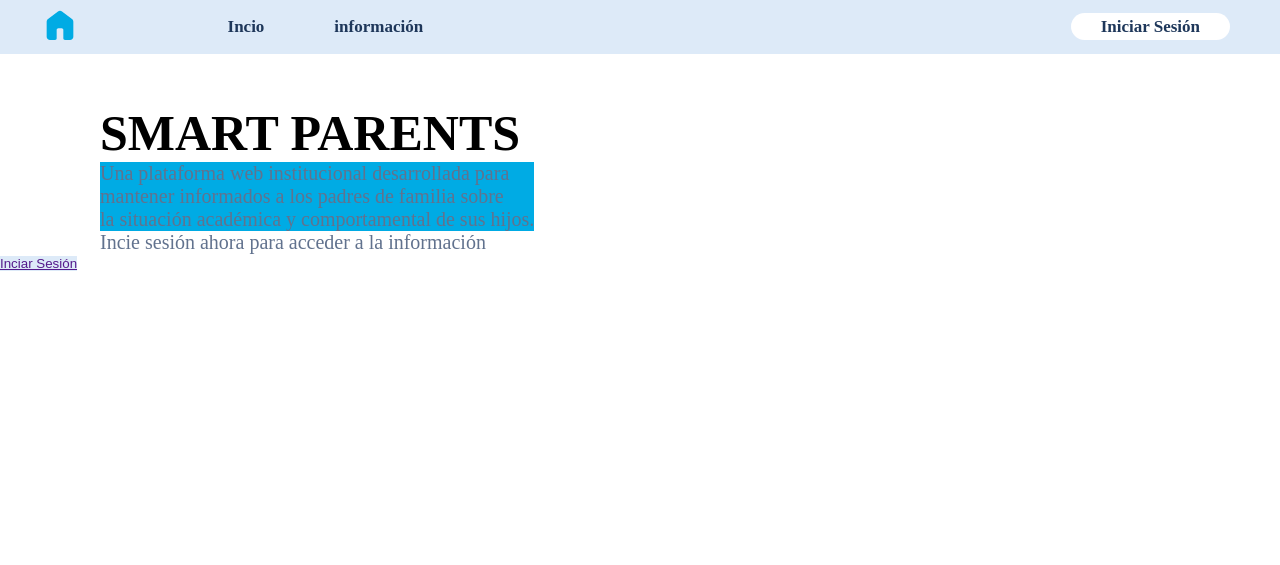
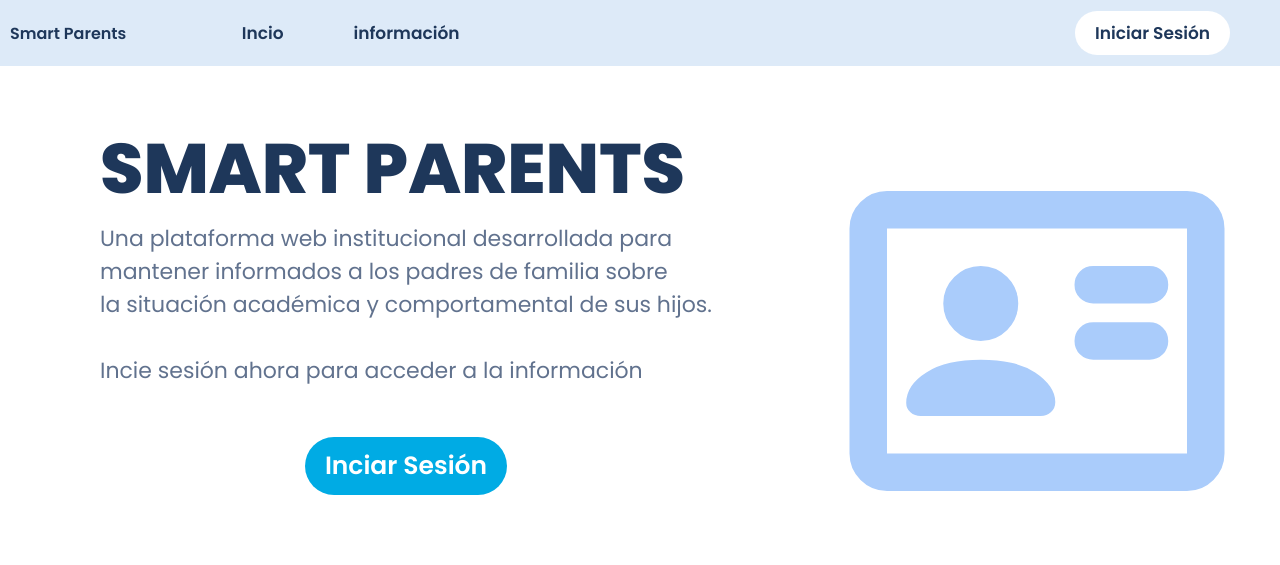
Before and after one commit to karloz-1/smart-parents, a PHP site: page / in a window 1280 px wide. Shown: the top 565 px of the page. Run offline with PHP 8.4, Linux system fonts and the light colour scheme.

Commit message:
cambios en el index

```diff
--- a/assets/css/style.css
+++ b/assets/css/style.css
@@ -10,23 +10,147 @@
     --color-bg: #ffffff; /* Color para el fondo de las paginas, botones secundarios, texto de botones, etc */
     --color-header: #ddeaf8; /* Color para el header de la pagina y alguna otra cosa que requiera un tono mas claro */
     --color-btn-primary: #00abe4; /* Color para los botonoes primarios */
-    --color-btn-primario-hover: #2373ff; /* Color para cuando el boton primario tiene el cursor encima */
+    --color-btn-primary-hover: #2373ff; /* Color para cuando el boton primario tiene el cursor encima */
     --color-heading: #1e375a; /* Color para toda clase de titulos, palabras con resalte o que requieran que esten mas oscuras */
     --color-text-base: #61728e; /* Color para los textos */
     --color-text-btn-hover: #2364d2; /* Color para el texto de un boton cuando el cursor este por arriba del boton */
+    --color-icons: #aaccfb;
+
+    /* fonts */
+    /*
+
+    https://fonts.google.com/specimen/Poppins *SELECCIONAR EN 'Select preview text' ESCOGER LATIN PARA VER LA FUENTE CORRECTAMENTE
+
+    .poppins-thin {
+    font-family: "Poppins", sans-serif;
+    font-weight: 100;
+    font-style: normal;
+}
+
+.poppins-extralight {
+    font-family: "Poppins", sans-serif;
+    font-weight: 200;
+    font-style: normal;
+}
+
+.poppins-light {
+    font-family: "Poppins", sans-serif;
+    font-weight: 300;
+    font-style: normal;
+}
+
+.poppins-regular {
+    font-family: "Poppins", sans-serif;
+    font-weight: 400;
+    font-style: normal;
+}
+
+.poppins-medium {
+    font-family: "Poppins", sans-serif;
+    font-weight: 500;
+    font-style: normal;
+}
+
+.poppins-semibold {
+    font-family: "Poppins", sans-serif;
+    font-weight: 600;
+    font-style: normal;
+}
+
+.poppins-bold {
+    font-family: "Poppins", sans-serif;
+    font-weight: 700;
+    font-style: normal;
+}
+
+.poppins-extrabold {
+    font-family: "Poppins", sans-serif;
+    font-weight: 800;
+    font-style: normal;
+}
+
+.poppins-black {
+    font-family: "Poppins", sans-serif;
+    font-weight: 900;
+    font-style: normal;
+}
+
+.poppins-thin-italic {
+    font-family: "Poppins", sans-serif;
+    font-weight: 100;
+    font-style: italic;
+}
+
+.poppins-extralight-italic {
+    font-family: "Poppins", sans-serif;
+    font-weight: 200;
+    font-style: italic;
+}
+
+.poppins-light-italic {
+    font-family: "Poppins", sans-serif;
+    font-weight: 300;
+    font-style: italic;
+}
+
+.poppins-regular-italic {
+    font-family: "Poppins", sans-serif;
+    font-weight: 400;
+    font-style: italic;
+}
+
+.poppins-medium-italic {
+    font-family: "Poppins", sans-serif;
+    font-weight: 500;
+    font-style: italic;
+}
+
+.poppins-semibold-italic {
+    font-family: "Poppins", sans-serif;
+    font-weight: 600;
+    font-style: italic;
+}
+
+.poppins-bold-italic {
+    font-family: "Poppins", sans-serif;
+    font-weight: 700;
+    font-style: italic;
+}
+
+.poppins-extrabold-italic {
+    font-family: "Poppins", sans-serif;
+    font-weight: 800;
+    font-style: italic;
+}
+
+.poppins-black-italic {
+    font-family: "Poppins", sans-serif;
+    font-weight: 900;
+    font-style: italic;
+}
+
+    */
 }
 
 /* === GENERAL === */
 
 h1 {
-    font-family: 'Poppins';
-    font-size: 50px;
+    font-family: "Poppins", sans-serif;
+    font-weight: 800;
+    font-style: normal;
+    font-size: 70px;
 }
 
 p {
-    font-family: 'Poppins';
+    font-family: "Poppins", sans-serif;
+    font-weight: 400;
+    font-style: normal;
     color: var(--color-text-base);
     font-size: 20px;
+}
+
+main {
+    display: flex;
 }
 
 /* === HEADER === */
@@ -35,15 +159,18 @@ p {
         display: flex;
         justify-content: space-between;
         align-items: center;
-        padding-bottom: 5px;
-        padding-top: 5px;
+        padding-bottom: 20px;
+        padding-top: 20px;
     }
 
     .header__logo {
         cursor: pointer; /* Cambia el cursor para hacer click */
-        width: 40px;
-        height: auto;
-        margin-left: 40px;
+        text-decoration: none;
+        font-family: "Poppins", sans-serif;
+        font-weight: 600;
+        font-style: normal;
+        color: var(--color-heading);
+        margin-left: 10px;
     }
 
     nav ul {
@@ -59,11 +186,12 @@ p {
     }
 
     nav ul li a {
+        font-family: "Poppins", sans-serif;
+        font-weight: 600;
+        font-style: normal;
         text-decoration: none;
         color: var(--color-heading);
-        font-weight: bold;
         font-size: 17px;
-        font-family: 'Poppins';
     }
 
     nav ul li a:hover {
@@ -77,33 +205,89 @@ p {
 
     /* === LOGIN BTN === */
         .header__btn_login a {
-            font-family: 'Poppins';
+            font-family: "Poppins", sans-serif;
+            font-weight: 600;
+            font-style: normal;
             text-decoration: none;
             background-color: white;
             margin-right: 50px;
             color: var(--color-heading);
             font-size: 17px;
-            font-weight: bold;
-            padding-left: 30px;
-            padding-right: 30px;
-            padding-bottom: 2%;
-            padding-top: 2%;
+            padding-left: 20px;
+            padding-right: 20px;
+            padding-bottom: 10px;
+            padding-top: 10px;
             border-radius: 100px; /* borde redondeado */
         }
 
         .header__btn_login a:hover {
-            font-family: 'Poppins';
             color: var(--color-text-btn-hover);
         }
 
 /* === HEADER === */
 
-.main__texto_principal {
+/* === MAIN === */
+
+.main__main_section {
+    display: inline-block;
     margin-left:100px;
     margin-top: 50px;
+    padding-bottom: 5px;
+}
+.main__titulo_principal {
+    font-family: "Poppins", sans-serif;
+    font-weight: 800;
+    font-style: normal;
+    font-size: 70px;
+    color: var(--color-heading);
 }
 .main__descripcion_principal {
+    font-family: "Poppins", sans-serif;
+    font-weight: 400;
+    font-style: normal;
     display: inline-block; /* Hace que la caja del texto se ajuste al texto */
-    background-color: #00abe4;
+    color: var(--color-text-base);
+    font-size: 22px;
+}
+.main__btn_login {
+    background-color: var(--color-bg);
+    border-radius: 50px;
+}
+.main__btn_login_div {
+    display: flex;
+    justify-content: center;
+    margin-top: 50px;
+}
+.main__btn_login a {
+    font-family: "Poppins", sans-serif;
+    font-weight: 600;
+    font-style: normal;
+    background-color: var(--color-btn-primary);
+    text-decoration: none;
+    color: var(--color-bg);
+    font-size: 25px;
+    padding-left: 20px;
+    padding-right: 20px;
+    padding-bottom: 10px;
+    padding-top: 10px;
+    display: inline-block;
+    border-radius: 50px;
+}
+.main__btn_login a:hover {
+    background-color: var(--color-btn-primary-hover);
+}
+
+/* === CARD / IMG === */
+.main__img_section {
+    display: flex;
+    justify-content: flex-end;
+    align-items: center;
+    margin-left: 100px;
+    margin-top: 50px;
+}
+
+.card {
+    height: 450px;
+    width: auto;
 }
 /* === MAIN === */
--- a/index.html
+++ b/index.html
@@ -4,13 +4,15 @@
     <meta charset="UTF-8">
     <meta name="viewport" content="width=device-width, initial-scale=1.0">
     <title>Document</title>
-    <link rel="stylesheet" href="assets/css/style.css">
+    <link rel="stylesheet" href="assets/css/style.css"> <!-- Conecta el CSS-->
+    <link rel="preconnect" href="https://fonts.googleapis.com"> <!-- Conecta la fuente -->
+    <link rel="preconnect" href="https://fonts.gstatic.com" crossorigin> <!-- Conecta la fuente -->
+    <link href="https://fonts.googleapis.com/css2?family=Poppins:ital,wght@0,100;0,200;0,300;0,400;0,500;0,600;0,700;0,800;0,900;1,100;1,200;1,300;1,400;1,500;1,600;1,700;1,800;1,900&display=swap" rel="stylesheet"> <!-- Conecta la fuente -->
 </head>
 <body>
     <header>
         <div>
-            <img src="assets/img/home_24dp_00ABE4_FILL1_wght400_GRAD0_opsz24.svg" alt="Logo Incio" class="header__logo">
-            <a href="index.html"></a>
+            <a href="index.html" class="header__logo">Smart Parents</a>
         </div>
         <nav>
             <ul>
@@ -31,15 +33,22 @@
         </button>
     </header>
     <main>
-        <section>
+        <section class="main__main_section">
             <div class="main__texto_principal">
-                <h1 class="main__titulo_principal_index">SMART PARENTS</h1>
-                <p class="main__descripcion_principal">Una plataforma web institucional desarrollada para <br> mantener informados a los padres de familia sobre <br> la situación académica y comportamental de sus hijos.</p>
-                <p class="main__descripcion_login">Incie sesión ahora para acceder a la información</p>
+                <h1 class="main__titulo_principal">SMART PARENTS</h1>
+                <p class="main__descripcion_principal">
+                    Una plataforma web institucional desarrollada para <br> mantener informados a los padres de familia sobre <br> la situación académica y comportamental de sus hijos. <br><br>
+                    Incie sesión ahora para acceder a la información
+                </p>
             </div>
-            <button>
-                <a href="">Inciar Sesión</a>
-            </button>
+            <div class="main__btn_login_div">
+                <button class="main__btn_login">
+                    <a href="">Inciar Sesión</a>
+                </button>
+            </div>
+        </section>
+        <section class="main__img_section">
+            <img src="assets/img/id_card.svg" alt="Card" class="card">
         </section>
     </main>
 </body>
```
Also changed, not shown: assets/img/home_24dp_00ABE4_FILL1_wght400_GRAD0_opsz24.svg (deleted), assets/img/id_card.svg (added), config/conexiondb.php (added), config/db.php (deleted).
